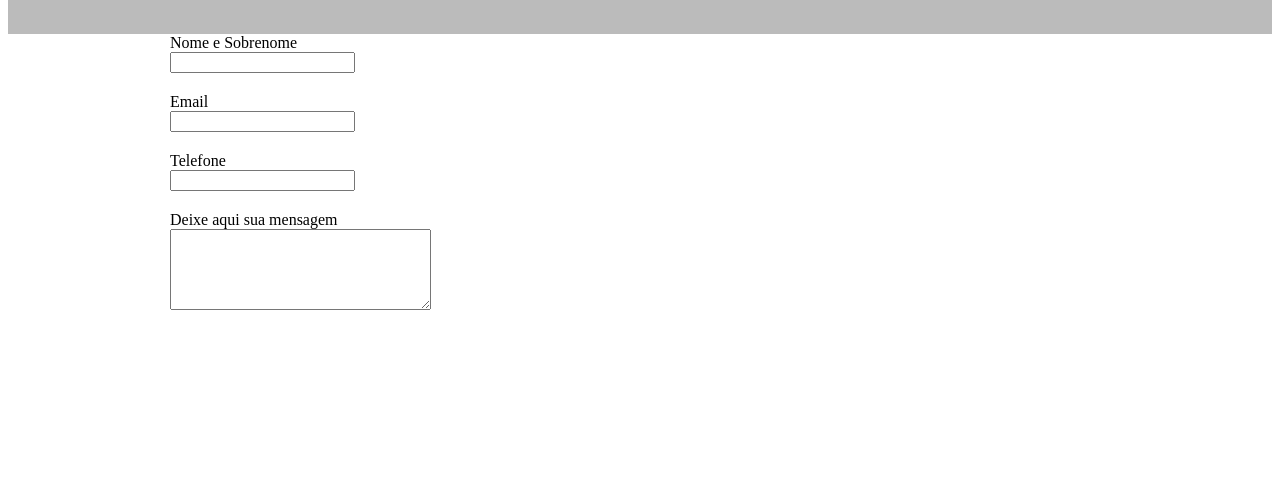
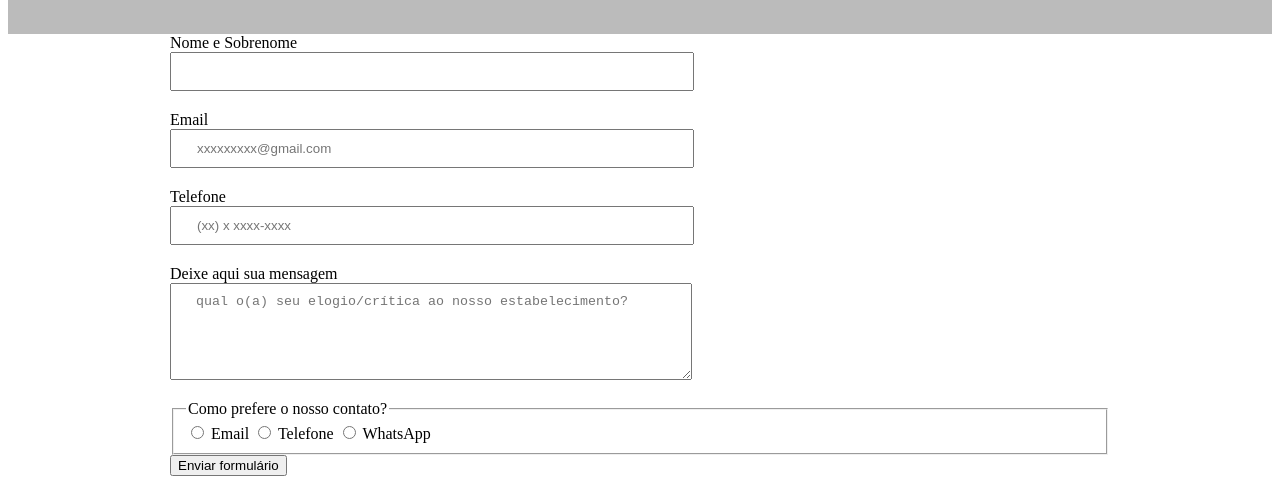
Before and after one commit to HeltonSaravia/Barbearia-Helton, a plain HTML site: page contato.html in a window 1280 px wide. Shown: the part 357-841 px from the top of the page. Before the commit the page ends 800 px from the top, so only its background shows below. Drawn offline with Linux system fonts and the light colour scheme.

Commit message:
17/06/24

```diff
--- a/contato.html
+++ b/contato.html
@@ -23,16 +23,27 @@
   <main>
      <form>
        <label for="nomeSobrenome"> Nome e Sobrenome </label>
-       <input type="text" id="nomeSobrenome" class="input-padrao">
+       <input type="text" id="nomeSobrenome" class="input-padrao" required>
 
        <label for="email"> Email </label>
-        <input type="text" id="email" class="input-padrao">
+        <input type="email" id="email" class="input-padrao" placeholder="xxxxxxxxx@gmail.com" required>
 
        <label for="telefone"> Telefone </label>
-       <input type="text" id="telefone" class="input-padrao">
+       <input type="tel" id="telefone" class="input-padrao" placeholder= "(xx) x xxxx-xxxx" required>
 
        <label for="mensagem"> Deixe aqui sua mensagem</label>
-       <textarea cols="30" rows="5" id="mesagem" class="input-padrao"></textarea>
+       <textarea cols="30" rows="5" id="mesagem" class="input-padrao" placeholder="qual o(a) seu elogio/crítica ao nosso estabelecimento?"></textarea>
+
+       <fieldset>
+         <legend>Como prefere o nosso contato?</legend>
+         <label> <input type="radio"> Email </label>
+          <label> <input type="radio"> Telefone </label>
+          <label> <input type="radio"> WhatsApp </label>
+
+       </fieldset>
+
+       <input type="submit" value="Enviar formulário"
+         class="enviar">
      </form>
    </main>
 </body>
--- a/produtos.css
+++ b/produtos.css
@@ -57,4 +57,6 @@ main{
 .input-padrao{
   display: block;
   margin: 0 0 20px;
+  padding: 10px 25px;
+  width: 50%;
 }
```
